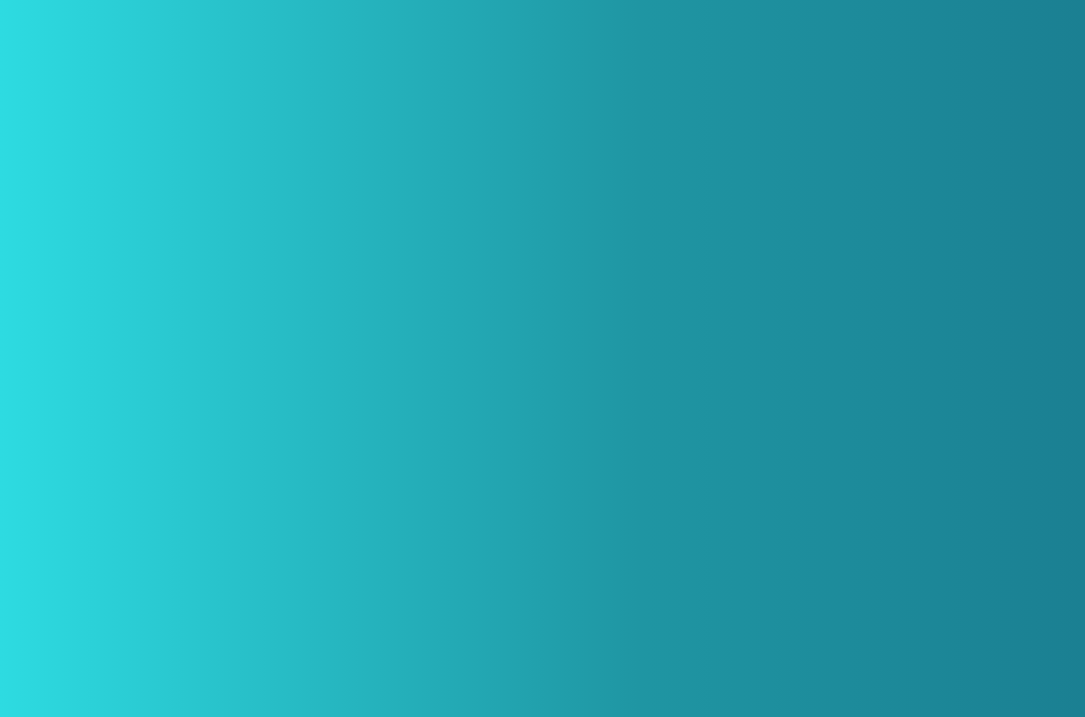
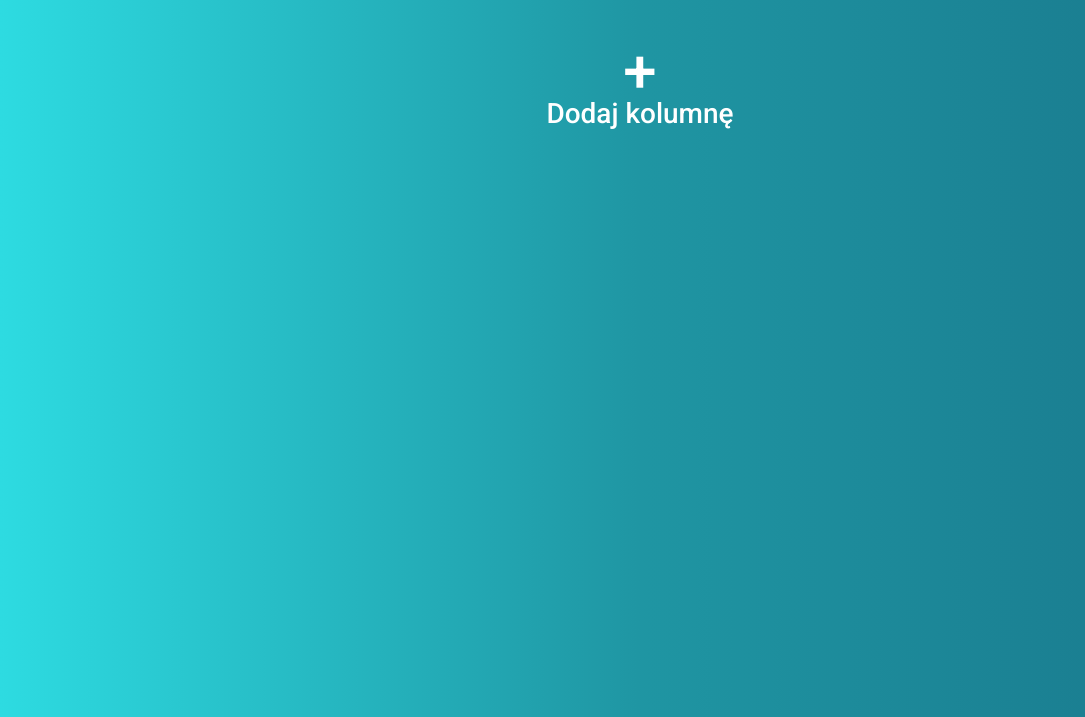
Before and after one commit to K3TJ0V/kanban-editor, a website built with Parcel: page src/pages/index.html in a window 1280 px wide. Shown: the part 83-800 px from the top of the page, without its empty margins (0-1085 px from the left). Built offline with nearby package versions, Linux system fonts and the light colour scheme.

Commit message:
add column button

```diff
--- a/src/js/main.js
+++ b/src/js/main.js
@@ -5,6 +5,7 @@ const header = document.querySelector('.header');
 const placeholder = document.querySelector('.placeholder')
 const hamburger = document.querySelector('.header__hamburger--js');
 const navBlock = document.querySelector('.header__nav--js');
+const add = document.querySelector('.main__add--js');
 
 hamburger.addEventListener('click', ()=>{
     navBlock.classList.toggle('visible');
@@ -15,3 +16,7 @@ hamburger.addEventListener('click', ()=>{
         navBlock.prepend(placeholder)
     }
 })
+
+add.addEventListener('click', ()=>{
+    console.log("dupa");
+})
--- a/src/pages/index.html
+++ b/src/pages/index.html
@@ -51,6 +51,9 @@
       </button>
       <h1 class="header__h1">Kanban editor</h1>
     </header>
+    <main class="main">
+      <button class="main__add main__add--js">Dodaj kolumnę</button>
+    </main>
     <script type="module" src="../js/main.js"></script>
   </body>
 </html>
--- a/src/scss/main.scss
+++ b/src/scss/main.scss
@@ -50,6 +50,31 @@ nav > button{
     left: 0;
 }
 
+.main{
+    margin-top: 50px;
+    font-size: 28px;
+    display: flex;
+    justify-content: center;
+    align-items: center;
+    &__add{
+        color: #fff;
+        background: none;
+        border: none;
+        margin-top: 50px;
+        position: relative;
+    }
+    &__add::before{
+        position: absolute;
+        content: "+";
+        font-size: 60px;
+        width: 100%;
+        height: 50px;
+        top: -60px;
+        left: 0;
+    }
+}
+
+
 .visible{
     transform: translateX(0);
     width: 30%;
```
